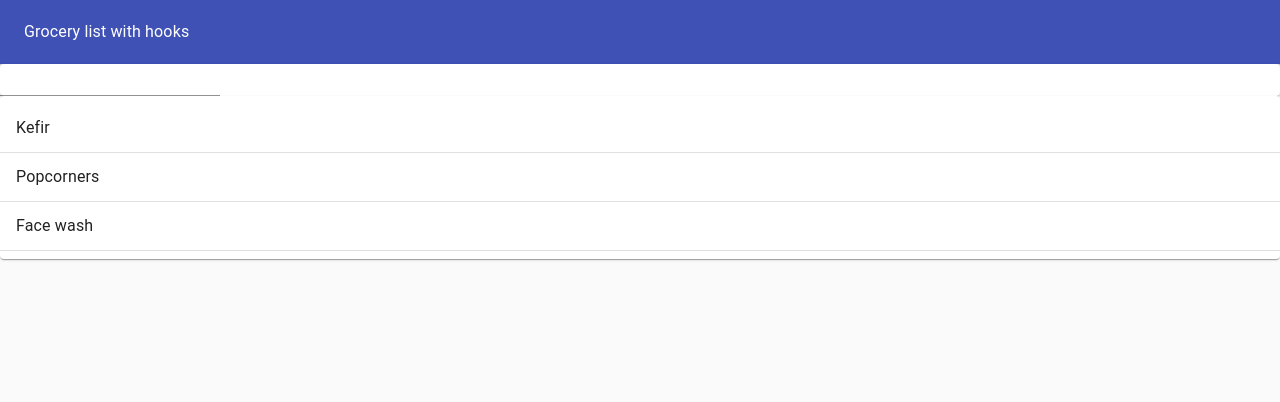
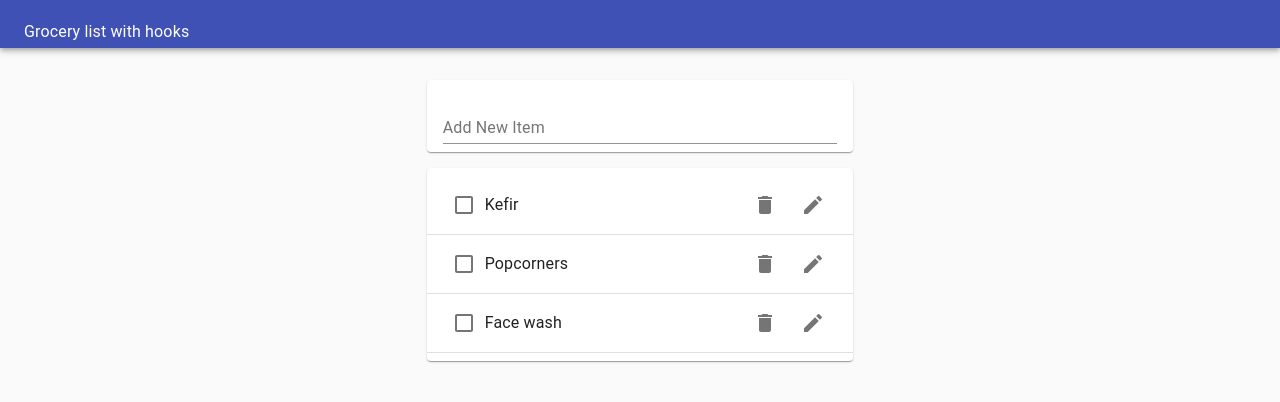
Before and after one commit to Carlito1113/grocery-hooks, a React (Create React App) app: page / in a window 1280 px wide. Shown: the top 402 px of the page. Built offline with nearby package versions, Linux system fonts and the light colour scheme.

Commit message:
added in material-ui icons for deleting and editing. Also added in checkboxes

```diff
--- a/package.json
+++ b/package.json
@@ -4,6 +4,7 @@
   "private": true,
   "dependencies": {
     "@material-ui/core": "^4.12.3",
+    "@material-ui/icons": "^4.11.2",
     "@testing-library/jest-dom": "^5.11.4",
     "@testing-library/react": "^11.1.0",
     "@testing-library/user-event": "^12.1.10",
--- a/src/GroceryApp.jsx
+++ b/src/GroceryApp.jsx
@@ -24,13 +24,17 @@ const GroceryApp = () => {
       }}
       elevation={0}
     >
-      <AppBar color="primary" position="static" style={{ height: '64px' }}>
+      <AppBar color="primary" position="static" style={{ height: '6vh' }}>
         <Toolbar>
           <Typography color="inherit"> Grocery list with hooks</Typography>
         </Toolbar>
       </AppBar>
-      <GroceryForm addList={addList} />
-      <GroceryList groceries={list} />
+      <Grid container justify="center" style={{ marginTop: '1rem' }}>
+        <Grid item xs={11} md={8} lg={4}>
+          <GroceryForm addList={addList} />
+          <GroceryList groceries={list} />
+        </Grid>
+      </Grid>
     </Paper>
   )
 }
--- a/src/GroceryForm.jsx
+++ b/src/GroceryForm.jsx
@@ -6,7 +6,7 @@ const GroceryForm = ({ addList }) => {
   const [value, handleChange, reset] = useInputState('')
 
   return (
-    <Paper>
+    <Paper style={{ margin: '1rem 0', padding: '0 1rem' }}>
       <form
         onSubmit={e => {
           e.preventDefault()
@@ -14,7 +14,13 @@ const GroceryForm = ({ addList }) => {
           reset()
         }}
       >
-        <TextField value={value} onChange={handleChange} />
+        <TextField
+          value={value}
+          onChange={handleChange}
+          margin="normal"
+          label="Add New Item"
+          fullWidth
+        />
       </form>
     </Paper>
   )
--- a/src/GroceryList.jsx
+++ b/src/GroceryList.jsx
@@ -1,5 +1,6 @@
 import React from 'react'
-import { Paper, List, ListItem, ListItemText, Divider } from '@material-ui/core'
+import { Paper, List, Divider } from '@material-ui/core'
+import Item from './Item'
 
 const GroceryList = ({ groceries }) => {
   return (
@@ -7,9 +8,11 @@ const GroceryList = ({ groceries }) => {
       <List>
         {groceries.map(grocery => (
           <>
-            <ListItem>
-              <ListItemText>{grocery.item}</ListItemText>
-            </ListItem>
+            <Item
+              item={grocery.item}
+              key={grocery.id}
+              completed={grocery.completed}
+            />
             <Divider />
           </>
         ))}
--- /dev/null
+++ b/src/Item.js
@@ -0,0 +1,32 @@
+import {
+  ListItem,
+  ListItemText,
+  Checkbox,
+  IconButton,
+  ListItemSecondaryAction,
+} from '@material-ui/core'
+import DeleteIcon from '@material-ui/icons/Delete'
+import EditIcon from '@material-ui/icons/Edit'
+
+function Item({ item, completed }) {
+  return (
+    <ListItem>
+      <Checkbox tabIndex={-1} checked={completed} />
+      <ListItemText
+        style={{ textDecoration: completed ? 'line-through' : 'none' }}
+      >
+        {item}
+      </ListItemText>
+      <ListItemSecondaryAction>
+        <IconButton aria-label="Delete">
+          <DeleteIcon />
+        </IconButton>
+        <IconButton aria-label="Edit">
+          <EditIcon />
+        </IconButton>
+      </ListItemSecondaryAction>
+    </ListItem>
+  )
+}
+
+export default Item
```
Also changed, not shown: 1 other file (tests, documents, lock files or other folders).
